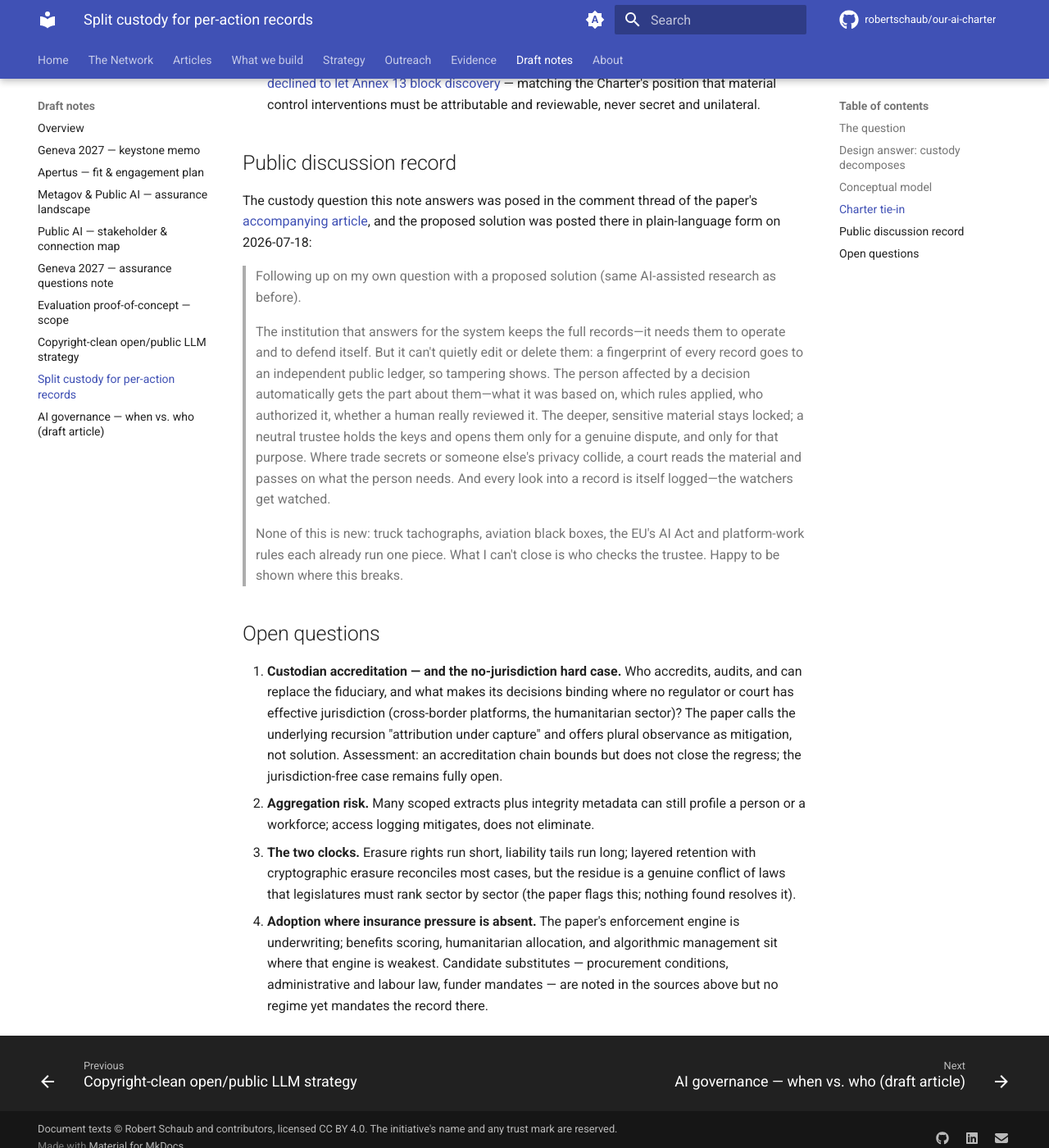
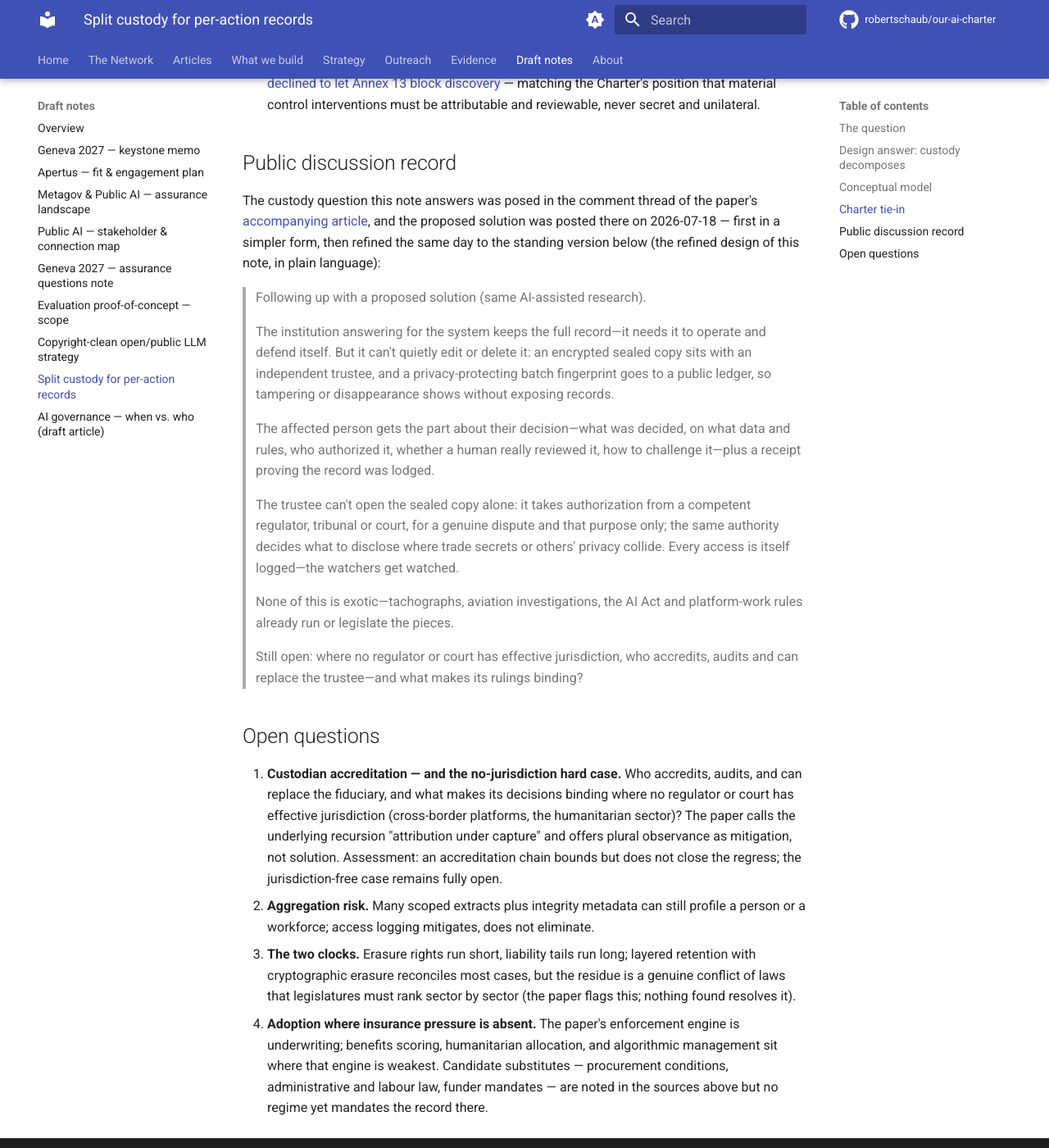
Before and after one commit to robertschaub/our-ai-charter, an MkDocs documentation site: the page built from docs/wip/split-custody-per-action-records.md, in a window 1280 px wide and 1400 px high, scrolled down 3493 px. Shown: the whole window at 82% size. Built offline with MkDocs 1.6.1 and Material for MkDocs 9.7.7, drawn with Linux system fonts in a browser that asks for light colours; plug-ins that fetch from the network failed and are left out; comment, search, counter and statistics services are not loaded.

Commit message:
docs(wip): sync the mirrored comment to the posted refined version
The thread comment was refined the same day (sealed copy, batch
fingerprint, lodgment receipt, authority-gated opening, no-jurisdiction
close); the Public discussion record now mirrors the standing text.

Co-Authored-By: Claude Fable 5 <noreply@anthropic.com>

```diff
--- a/docs/wip/split-custody-per-action-records.md
+++ b/docs/wip/split-custody-per-action-records.md
@@ -75,13 +75,19 @@ Reading: the deployer executes and carries liability; the affected person bears
 
 ## Public discussion record
 
-The custody question this note answers was posed in the comment thread of the paper's [accompanying article](https://www.linkedin.com/pulse/every-ai-framework-earth-regulates-same-layer-andrew-woodward-4nmzc), and the proposed solution was posted there in plain-language form on 2026-07-18:
+The custody question this note answers was posed in the comment thread of the paper's [accompanying article](https://www.linkedin.com/pulse/every-ai-framework-earth-regulates-same-layer-andrew-woodward-4nmzc), and the proposed solution was posted there on 2026-07-18 — first in a simpler form, then refined the same day to the standing version below (the refined design of this note, in plain language):
 
-> Following up on my own question with a proposed solution (same AI-assisted research as before).
+> Following up with a proposed solution (same AI-assisted research).
 >
-> The institution that answers for the system keeps the full records—it needs them to operate and to defend itself. But it can't quietly edit or delete them: a fingerprint of every record goes to an independent public ledger, so tampering shows. The person affected by a decision automatically gets the part about them—what it was based on, which rules applied, who authorized it, whether a human really reviewed it. The deeper, sensitive material stays locked; a neutral trustee holds the keys and opens them only for a genuine dispute, and only for that purpose. Where trade secrets or someone else's privacy collide, a court reads the material and passes on what the person needs. And every look into a record is itself logged—the watchers get watched.
+> The institution answering for the system keeps the full record—it needs it to operate and defend itself. But it can't quietly edit or delete it: an encrypted sealed copy sits with an independent trustee, and a privacy-protecting batch fingerprint goes to a public ledger, so tampering or disappearance shows without exposing records.
 >
-> None of this is new: truck tachographs, aviation black boxes, the EU's AI Act and platform-work rules each already run one piece. What I can't close is who checks the trustee. Happy to be shown where this breaks.
+> The affected person gets the part about their decision—what was decided, on what data and rules, who authorized it, whether a human really reviewed it, how to challenge it—plus a receipt proving the record was lodged.
+>
+> The trustee can't open the sealed copy alone: it takes authorization from a competent regulator, tribunal or court, for a genuine dispute and that purpose only; the same authority decides what to disclose where trade secrets or others' privacy collide. Every access is itself logged—the watchers get watched.
+>
+> None of this is exotic—tachographs, aviation investigations, the AI Act and platform-work rules already run or legislate the pieces.
+>
+> Still open: where no regulator or court has effective jurisdiction, who accredits, audits and can replace the trustee—and what makes its rulings binding?
 
 ## Open questions
 
```
Also changed, not shown: CHANGELOG.md (+1 -1 lines).
